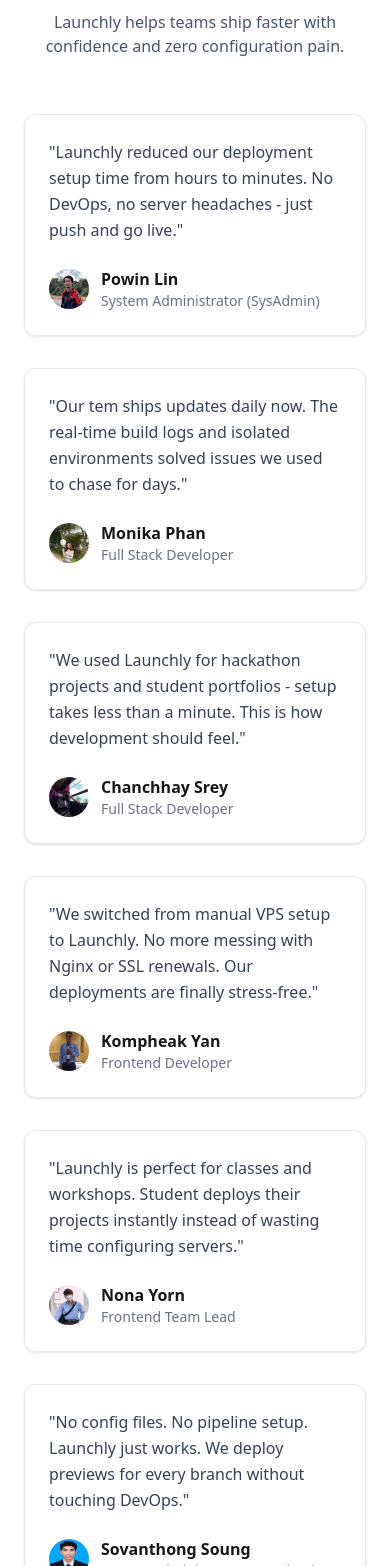
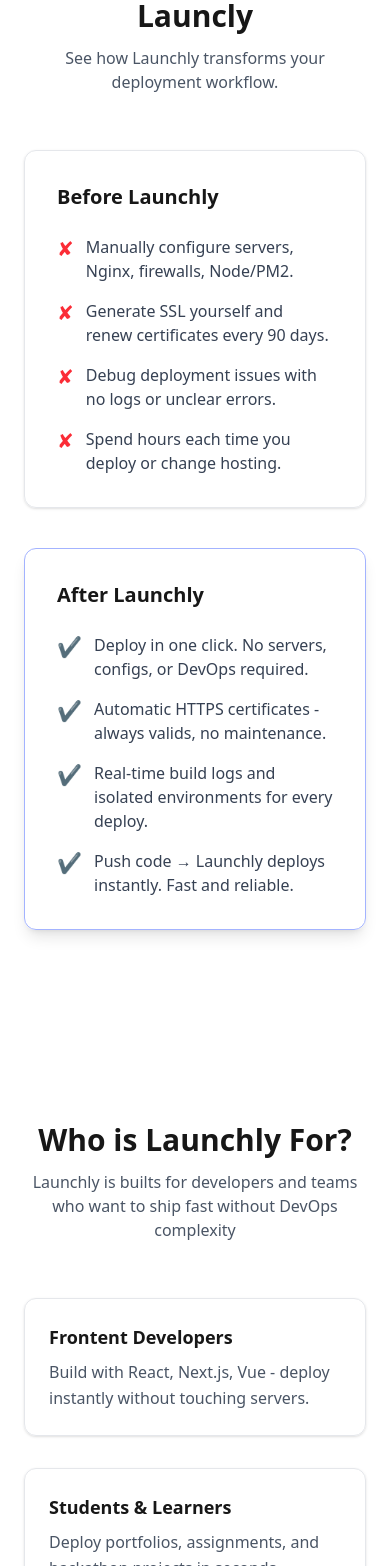
Before and after one commit to PisethMao/Launchly, a Next.js app: page / in a window 390 px wide. Shown: the part 3413-4979 px from the top of the page. Built offline with nearby package versions, Linux system fonts and the light colour scheme; what next would draw is missing.

Commit message:
finished 100% of landing page

```diff
--- a/src/app/page.tsx
+++ b/src/app/page.tsx
@@ -2,6 +2,8 @@
 import DeploymentPreview from "@/components/home/DeploymntPreview";
 import HighLight from "@/components/home/HighLight";
 import HowItWorks from "@/components/home/HowItWorks";
+import BeforeAfterSection from "@/components/landing/BeforeAfterSection";
+import TargetUsersSection from "@/components/landing/TargetUsersSection";
 import TestimonialsSection from "@/components/landing/TestimonialsSection";
 
 export default function Home() {
@@ -10,6 +12,8 @@
       <HeroSection />
       <HowItWorks />
       <HighLight />
+      <BeforeAfterSection />
+      <TargetUsersSection />
       <TestimonialsSection />
       <DeploymentPreview />
     </main>
--- /dev/null
+++ b/src/components/landing/BeforeAfterSection.tsx
@@ -0,0 +1,57 @@
+"use client";
+export default function BeforeAfterSection() {
+  return (
+    <section className="font-poppins py-24 max-w-7xl mx-auto px-6 md:px-12">
+      <h2 className="text-center font-bold text-3xl md:text-4xl">
+        Before vs After Launcly
+      </h2>
+      <p className="text-center text-gray-600 dark:text-gray-300 mt-3">
+        See how Launchly transforms your deployment workflow.
+      </p>
+      <div className="mt-14 grid grid-cols-1 md:grid-cols-2 gap-10">
+        <div className="p-8 rounded-xl border border-gray-200 dark:border-gray-700 dark:bg-gray-900 shadow-sm">
+          <h3 className="text-xl font-semibold">Before Launchly</h3>
+          <ul className="mt-6 space-y-4 text-gray-700 dark:text-gray-300">
+            <li className="flex items-start">
+              <span className="text-red-500 text-xl mr-3">✘</span> Manually
+              configure servers, Nginx, firewalls, Node/PM2.
+            </li>
+            <li className="flex items-start">
+              <span className="text-red-500 text-xl mr-3">✘</span> Generate SSL
+              yourself and renew certificates every 90 days.
+            </li>
+            <li className="flex items-start">
+              <span className="text-red-500 text-xl mr-3">✘</span> Debug
+              deployment issues with no logs or unclear errors.
+            </li>
+            <li className="flex items-start">
+              <span className="text-red-500 text-xl mr-3">✘</span> Spend hours
+              each time you deploy or change hosting.
+            </li>
+          </ul>
+        </div>
+        <div className="p-8 rounded-xl border border-indigo-300 dark:border-indigo-500 dark:bg-gray-900 shadow-lg">
+          <h3 className="text-xl font-semibold">After Launchly</h3>
+          <ul className="mt-6 space-y-4 text-gray-700 dark:text-gray-300">
+            <li className="flex items-start">
+              <span className="text-green-500 text-xl mr-3">✔</span> Deploy in
+              one click. No servers, configs, or DevOps required.
+            </li>
+            <li className="flex items-start">
+              <span className="text-green-500 text-xl mr-3">✔</span> Automatic
+              HTTPS certificates - always valids, no maintenance.
+            </li>
+            <li className="flex items-start">
+              <span className="text-green-500 text-xl mr-3">✔</span> Real-time
+              build logs and isolated environments for every deploy.
+            </li>
+            <li className="flex items-start">
+              <span className="text-green-500 text-xl mr-3">✔</span> Push code →
+              Launchly deploys instantly. Fast and reliable.
+            </li>
+          </ul>
+        </div>
+      </div>
+    </section>
+  );
+}
--- /dev/null
+++ b/src/components/landing/TargetUsersSection.tsx
@@ -0,0 +1,41 @@
+"use client";
+export default function TargetUsersSection() {
+  return (
+    <section className="py-24 font-poppins max-w-7xl mx-auto px-6 md:px-12">
+      <h2 className="text-3xl md:text-4xl font-bold text-center">
+        Who is Launchly For?
+      </h2>
+      <p className="text-center text-gray-600 dark:text-gray-300 mt-3">
+        Launchly is builts for developers and teams who want to ship fast
+        without DevOps complexity
+      </p>
+      <div className="mt-14 grid grid-cols-1 sm:grid-cols-2 lg:grid-cols-4 gap-8">
+        <div className="p-6 rounded-xl border border-gray-200 dark:border-gray-700 dark:bg-gray-900 shadow-sm">
+          <h3 className="text-lg font-semibold">Frontent Developers</h3>
+          <p className="text-gray-600 dark:text-gray-300 mt-2 leading-relaxed">
+            Build with React, Next.js, Vue - deploy instantly without touching
+            servers.
+          </p>
+        </div>
+        <div className="p-6 rounded-xl border border-gray-200 dark:border-gray-700 dark:bg-gray-900 shadow-sm">
+          <h3 className="text-lg font-semibold">Students & Learners</h3>
+          <p className="text-gray-600 dark:text-gray-300 mt-2 leading-relaxed">
+            Deploy portfolios, assignments, and hackathon projects in seconds.
+          </p>
+        </div>
+        <div className="p-6 rounded-xl border border-gray-200 dark:border-gray-700 dark:bg-gray-900 shadow-sm">
+          <h3 className="text-lg font-semibold">Small Teams and Startups</h3>
+          <p className="text-gray-600 dark:text-gray-300 mt-2 leading-relaxed">
+            Focus on product features - not on configuring CI/CD pipelines.
+          </p>
+        </div>
+        <div className="p-6 rounded-xl border border-gray-200 dark:border-gray-700 dark:bg-gray-900 shadow-sm">
+          <h3 className="text-lg font-semibold">Indie Builders</h3>
+          <p className="text-gray-600 dark:text-gray-300 mt-2 leading-relaxed">
+            Launch your ideas quickly. Iterate. Ship faster than everyone else.
+          </p>
+        </div>
+      </div>
+    </section>
+  );
+}
```
